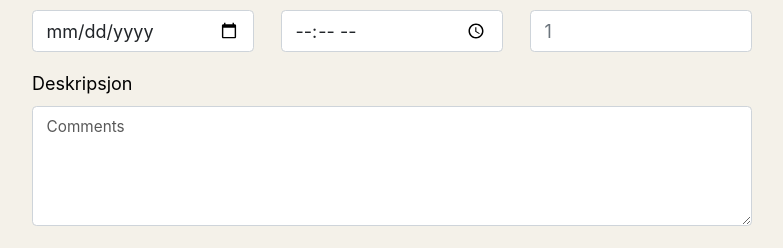
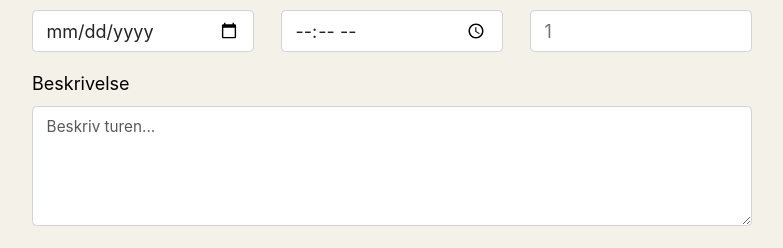
Before and after one commit to elibir/tdt4140-hiking-app, a React (Create React App) app in the folder frontend/: page / in a window 1280 px wide. Shown: the part 267-515 px from the top of the page, without its empty margins (248-1031 px from the left). Built offline with nearby package versions, Linux system fonts and the light colour scheme.

Commit message:
#20 Updated TripCreatorDescription.tsx

```diff
--- a/frontend/src/components/arrangement/TripCreatorDescription.tsx
+++ b/frontend/src/components/arrangement/TripCreatorDescription.tsx
@@ -5,8 +5,8 @@ type IProps = {}
 const TripCreatorDescription: FunctionComponent<IProps> = ({
 }) => {
   return <>
-    <Form.Label>Deskripsjon</Form.Label>
-    <FloatingLabel controlId="floatingTextarea2" label="Comments">
+    <Form.Label>Beskrivelse</Form.Label>
+    <FloatingLabel controlId="floatingTextarea2" label="Beskriv turen...">
     <Form.Control
       as="textarea"
       style={{ height: '120px' }}
```
